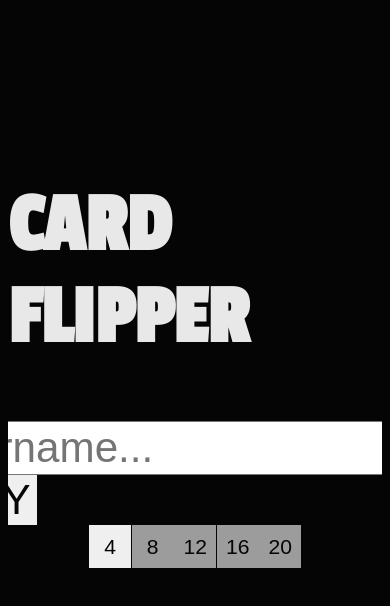
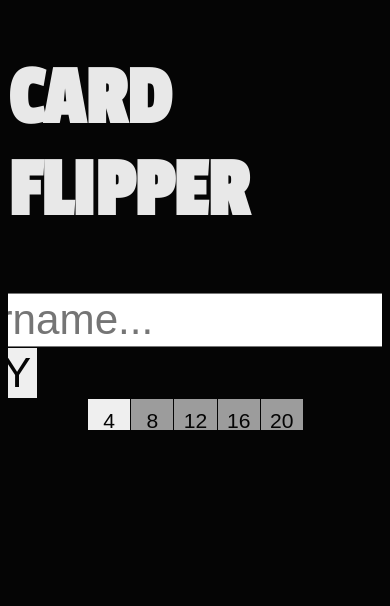
Before and after one commit to ThatLukeDev/parallax, a React (Vite) app in the folder Employer Project/: page / in a window 390 px wide. Shown: the top 606 px of the page. Built offline with nearby package versions, Linux system fonts and the light colour scheme.

Commit message:
mobile support :(

```diff
--- a/Employer Project/src/App.css
+++ b/Employer Project/src/App.css
@@ -21,13 +21,13 @@ Thanks for using RealtimeColors.com!
   align-items: center;
   flex-direction: column;
   width: 100%;
-  height: 80vh;
+  height: 50vh;
   overflow: hidden;
 }
 .removeBorder {
   border-style: none;
-  margin-left: .1vw;
-  margin-top: .1vw;
+  margin-left: .25vw;
+  margin-top: .25vw;
 }
 .squareBtn {
   width: 5vh;
@@ -38,6 +38,15 @@ Thanks for using RealtimeColors.com!
 }
 .mediumText {
   font-size: 5vh;
+}
+@media only screen and (max-device-width: 600px) and (orientation: portrait) {
+  .mediumText {
+    font-size: 5vh;
+    width: 100%;
+  }
+  .mainOuter {
+    height: 60vh;
+  }
 }
 .smallText {
   font-size: 2.5vh;
@@ -59,6 +68,15 @@ Thanks for using RealtimeColors.com!
 }
 body {
     background-color: #050505;
+}
+#scoreboard {
+  display: flex;
+  justify-content: center;
+  align-items: center;
+  flex-direction: column;
+  width: 100%;
+  height: 100%;
+  overflow: hidden;
 }
 .cardOuter {
   display: flex;
```
